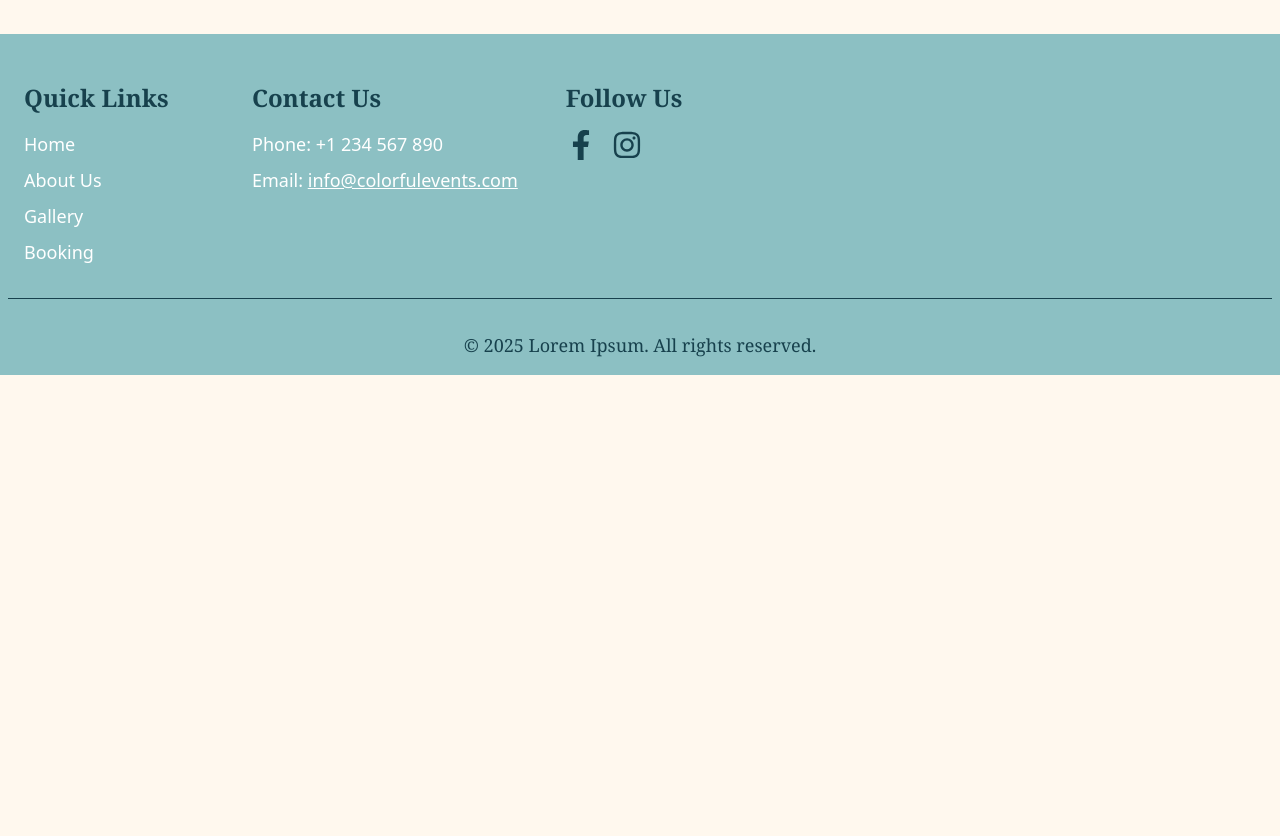
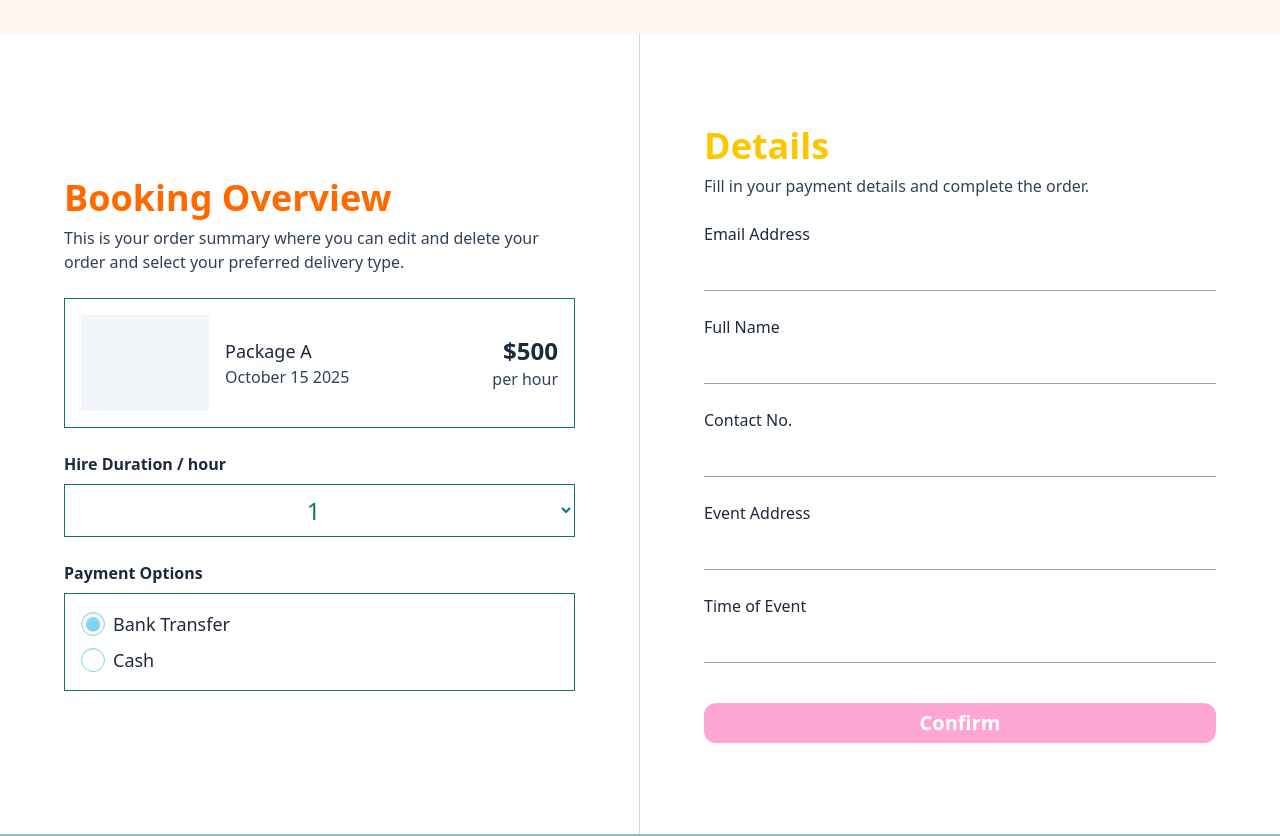
Before and after one commit to Jomar77/SEBS-Website, a React (Vite) app in the folder sebs-website/: page /booking in a window 1280 px wide. Shown: the part 1620-2456 px from the top of the page. Before the commit the page ends 1995 px from the top, so only its background shows below. Built offline with nearby package versions, Linux system fonts and the light colour scheme.

Commit message:
booking page done

```diff
--- /dev/null
+++ b/sebs-website/src/Components/Booking/BookingForm/BookingFormSection.jsx
@@ -0,0 +1,135 @@
+import React, { useState } from "react";
+
+const BookingFormSection = () => {
+  const [duration, setDuration] = useState(1);
+  const [payment, setPayment] = useState("Bank Transfer");
+  const [form, setForm] = useState({
+    email: "",
+    name: "",
+    contact: "",
+    address: "",
+    time: "",
+  });
+
+  return (
+    <div className="flex flex-col md:flex-row w-full min-h-screen bg-white">
+      {/* Booking Overview */}
+      <div className="md:w-1/2 w-full p-16 border-r border-gray-300 flex flex-col justify-center">
+        <h2 className="text-4xl font-semibold text-orange-500 mb-2">Booking Overview</h2>
+        <p className="text-base text-slate-700 mb-6">
+          This is your order summary where you can edit and delete your order and select your preferred delivery type.
+        </p>
+        {/* Package Card */}
+        <div className="border p-4 flex items-center justify-between mb-6">
+          <div className="flex items-center gap-4">
+            <div className="bg-slate-100 w-32 h-24" />
+            <div>
+              <div className="text-lg font-medium text-slate-800">Package A</div>
+              <div className="text-base text-slate-700">October 15 2025</div>
+            </div>
+          </div>
+          <div className="text-right">
+            <div className="text-2xl font-semibold text-slate-800">$500</div>
+            <div className="text-base text-slate-700">per hour</div>
+          </div>
+        </div>
+        {/* Hire Duration */}
+        <div className="mb-6">
+          <label className="font-semibold text-slate-800 mb-2 block">Hire Duration / hour</label>
+          <select
+            className="w-full border p-2 text-2xl text-center focus:outline-none"
+            value={duration}
+            onChange={e => setDuration(e.target.value)}
+          >
+            {[1,2,3,4,5,6,7,8].map(hr => (
+              <option key={hr} value={hr}>{hr}</option>
+            ))}
+          </select>
+        </div>
+        {/* Payment Options */}
+        <div>
+          <label className="font-semibold text-slate-800 mb-2 block">Payment Options</label>
+          <div className="border p-4 flex flex-col gap-2">
+            <label className="flex items-center gap-2 text-lg text-slate-800">
+              <input
+                type="radio"
+                name="payment"
+                value="Bank Transfer"
+                checked={payment === "Bank Transfer"}
+                onChange={() => setPayment("Bank Transfer")}
+                className="radio radio-primary"
+              />
+              Bank Transfer
+            </label>
+            <label className="flex items-center gap-2 text-lg text-slate-800">
+              <input
+                type="radio"
+                name="payment"
+                value="Cash"
+                checked={payment === "Cash"}
+                onChange={() => setPayment("Cash")}
+                className="radio radio-primary"
+              />
+              Cash
+            </label>
+          </div>
+        </div>
+      </div>
+      {/* Details Form */}
+      <div className="md:w-1/2 w-full p-16 flex flex-col justify-center">
+        <h2 className="text-4xl font-semibold text-yellow-400 mb-2">Details</h2>
+        <p className="text-base text-slate-700 mb-6">Fill in your payment details and complete the order.</p>
+        <form className="flex flex-col gap-6">
+          <div>
+            <label className="block text-slate-800 mb-1">Email Address</label>
+            <input
+              type="email"
+              className="w-full border-b border-gray-400 bg-transparent p-2 focus:outline-none"
+              value={form.email}
+              onChange={e => setForm({ ...form, email: e.target.value })}
+            />
+          </div>
+          <div>
+            <label className="block text-slate-800 mb-1">Full Name</label>
+            <input
+              type="text"
+              className="w-full border-b border-gray-400 bg-transparent p-2 focus:outline-none"
+              value={form.name}
+              onChange={e => setForm({ ...form, name: e.target.value })}
+            />
+          </div>
+          <div>
+            <label className="block text-slate-800 mb-1">Contact No.</label>
+            <input
+              type="text"
+              className="w-full border-b border-gray-400 bg-transparent p-2 focus:outline-none"
+              value={form.contact}
+              onChange={e => setForm({ ...form, contact: e.target.value })}
+            />
+          </div>
+          <div>
+            <label className="block text-slate-800 mb-1">Event Address</label>
+            <input
+              type="text"
+              className="w-full border-b border-gray-400 bg-transparent p-2 focus:outline-none"
+              value={form.address}
+              onChange={e => setForm({ ...form, address: e.target.value })}
+            />
+          </div>
+          <div>
+            <label className="block text-slate-800 mb-1">Time of Event</label>
+            <input
+              type="text"
+              className="w-full border-b border-gray-400 bg-transparent p-2 focus:outline-none"
+              value={form.time}
+              onChange={e => setForm({ ...form, time: e.target.value })}
+            />
+          </div>
+          <button type="submit" className="btn w-full bg-pink-300 text-white text-xl rounded-xl mt-4 hover:bg-pink-400 border-none">Confirm</button>
+        </form>
+      </div>
+    </div>
+  );
+};
+
+export default BookingFormSection;
--- a/sebs-website/src/Routes/Booking.jsx
+++ b/sebs-website/src/Routes/Booking.jsx
@@ -2,6 +2,7 @@ import React from "react";
 
 import BookServiceSection from "../Components/Booking/ServiceSectionBooking/BookServiceSection";
 import CalendarSection from "../Components/Booking/CalendarSection/CalendarSection";
+import BookingFormSection from "../Components/Booking/BookingForm/BookingFormSection";
 
 const services = [
   {
@@ -35,6 +36,7 @@ export default function Booking() {
     <div className=" w-full ">
       <BookServiceSection services={services} />
       <CalendarSection />
+      <BookingFormSection />
     </div>
   );
 }
```
